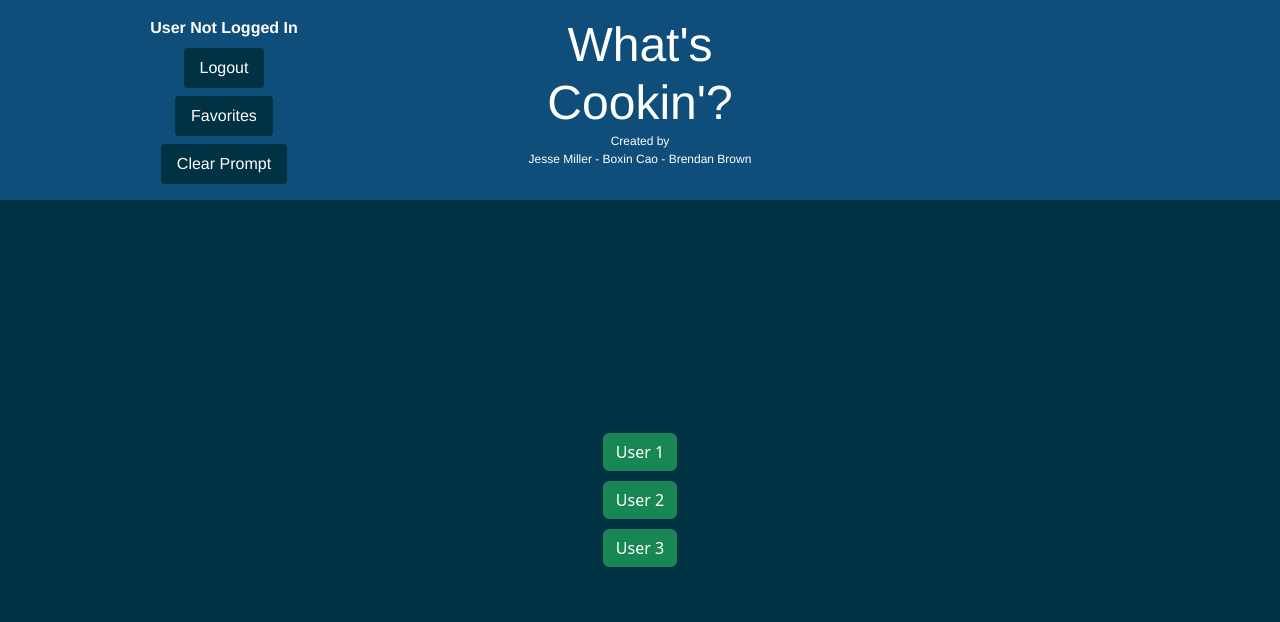
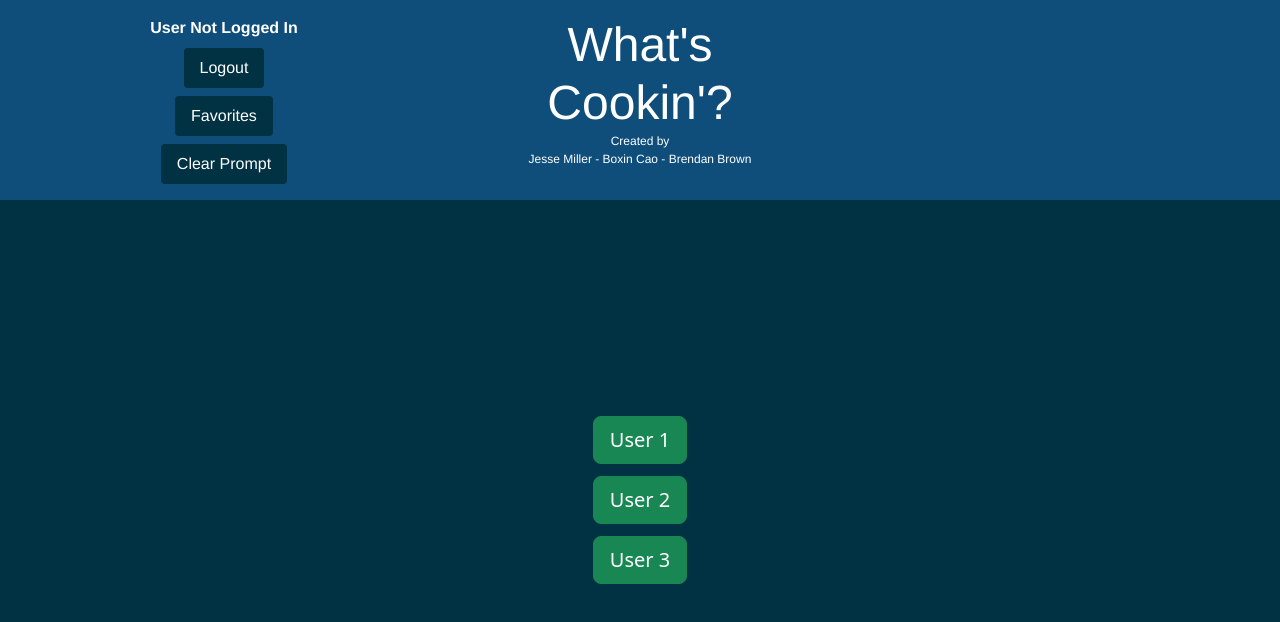
Before and after one commit to wizbren/whats-cookin, a React (Create React App) app in the folder client/: page /login in a window 1280 px wide. Shown: the top 622 px of the page. Built offline with nearby package versions, Linux system fonts and the light colour scheme; no server answers.

Commit message:
changed button sizes to large

```diff
--- a/client/src/components/Login.jsx
+++ b/client/src/components/Login.jsx
@@ -15,13 +15,13 @@ const Login = (props) => {
 
   return (
     <div className="login">
-      <button className="btn btn-success" onClick={() => handleLogin(1)}>
+      <button className="btn btn-success btn-lg" onClick={() => handleLogin(1)}>
         User 1
       </button>
-      <button className="btn btn-success" onClick={() => handleLogin(2)}>
+      <button className="btn btn-success btn-lg" onClick={() => handleLogin(2)}>
         User 2
       </button>
-      <button className="btn btn-success" onClick={() => handleLogin(3)}>
+      <button className="btn btn-success btn-lg" onClick={() => handleLogin(3)}>
         User 3
       </button>
     </div>
```
